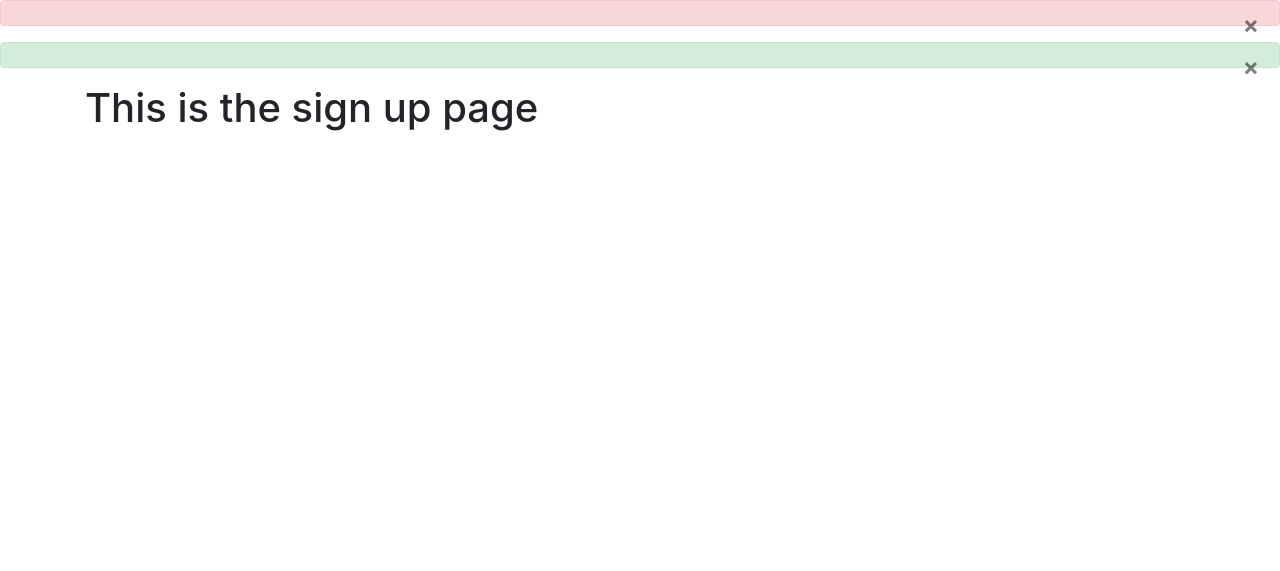
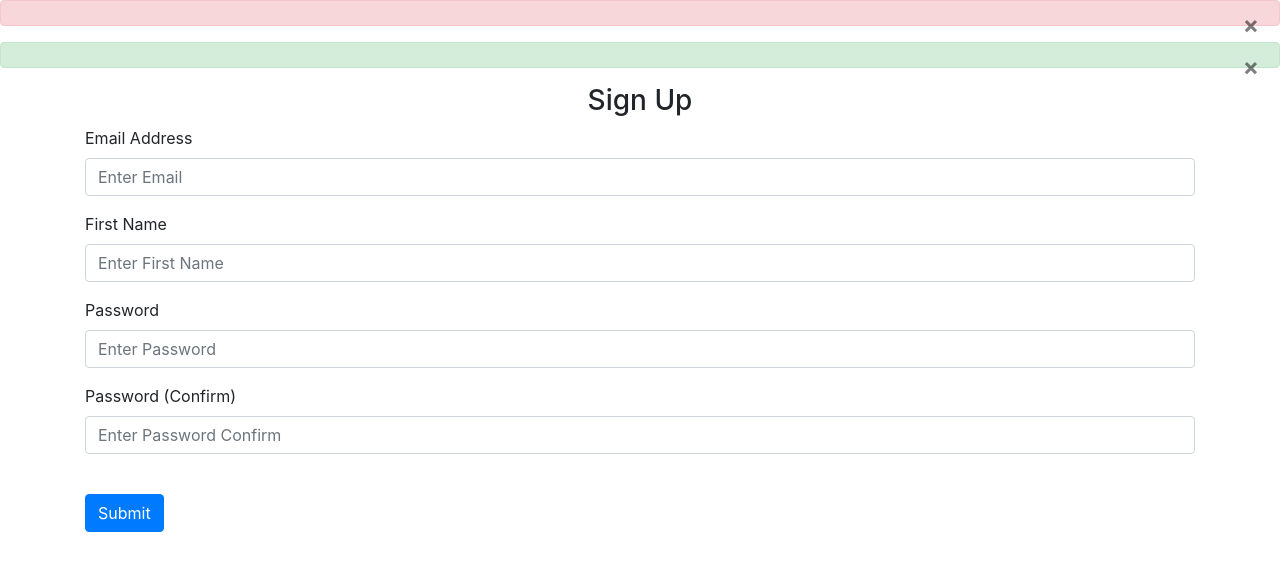
Before and after one commit to taqiyyaghazi/flask-web-app, a Flask app: page /sign-up in a window 1280 px wide. Shown: the part 56-627 px from the top of the page. Run offline with Flask 2, Linux system fonts and the light colour scheme; some libraries are stand-ins or nearby versions.

Commit message:
Menambah Sign Up Page (sign_up.html)

```diff
--- a/website/templates/sign_up.html
+++ b/website/templates/sign_up.html
@@ -1,3 +1,23 @@
 {% extends 'base.html' %} {% block title %}Sign Up{% endblock %} {% block content %}
-<h1>This is the sign up page</h1>
-{{ text }}{% endblock %}
+<form method="POST">
+  <h3 align="center">Sign Up</h3>
+  <div class="form-group">
+    <label for="email">Email Address</label>
+    <input type="email" class="form-control" id="email" name="email" placeholder="Enter Email" />
+  </div>
+  <div class="form-group">
+    <label for="firstName">First Name</label>
+    <input type="text" class="form-control" id="firstName" name="firstName" placeholder="Enter First Name" />
+  </div>
+  <div class="form-group">
+    <label for="password1">Password</label>
+    <input type="password" class="form-control" id="password1" name="password1" placeholder="Enter Password" />
+  </div>
+  <div class="form-group">
+    <label for="password2">Password (Confirm)</label>
+    <input type="password" class="form-control" id="password2" name="password2" placeholder="Enter Password Confirm" />
+  </div>
+  <br />
+  <button type="submit" class="btn btn-primary">Submit</button>
+</form>
+{% endblock %}
```
Also changed, not shown: website/templates/login.html (+21 -1 lines).
